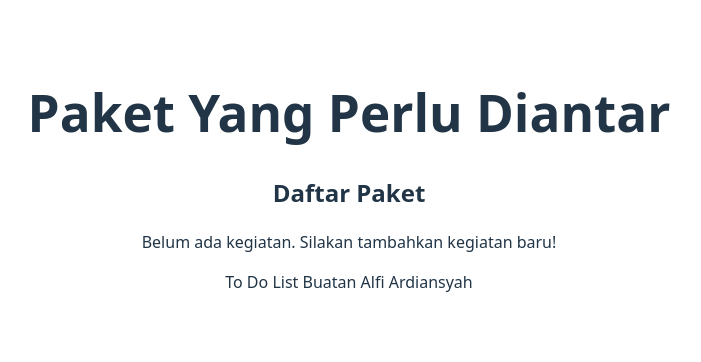
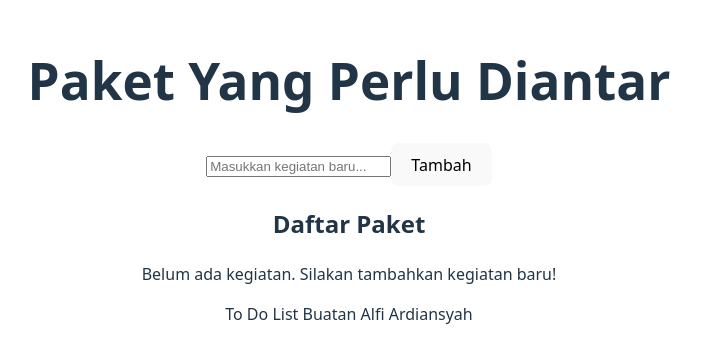
Before and after one commit to Alfi-B/32-pbk-uts-233510770, a Vue app: page / in a window 1280 px wide. Shown: the part 220-582 px from the top of the page, without its empty margins (291-992 px from the left). Built offline with nearby package versions, Linux system fonts and the light colour scheme.

Commit message:
User Bisa Menambahkan Kegiatan

```diff
--- a/src/App.vue
+++ b/src/App.vue
@@ -3,6 +3,18 @@
     <h1>Paket Yang Perlu Diantar</h1>
 
     <div class="main-container">
+      <div class="form-section">
+        <form @submit.prevent="tambahKegiatan" class="add-form">
+          <input
+            v-model="inputKegiatan"
+            placeholder="Masukkan kegiatan baru..."
+            required
+            class="kegiatan-input"
+          />
+          <button type="submit" class="btn-add">Tambah</button>
+        </form>
+      </div>
+
       <div class="activity-list">
         <h2>Daftar Paket</h2>
         <div v-if="daftarKegiatan.length === 0" class="empty-state">
@@ -33,10 +45,35 @@ export default {
   data() {
     return {
       daftarKegiatan: [],
+      inputKegiatan: '',
       lastId: 0
     }
   },
   methods: {
+    tambahKegiatan() {
+      if (this.inputKegiatan.trim() === '') return;
+
+      const newId = this.lastId + 1;
+      this.lastId = newId;
+
+      const newKegiatan = {
+        id: newId,
+        teks: this.inputKegiatan,
+        selesai: false,
+        timestamp: new Date()
+      };
+
+      this.daftarKegiatan.unshift(newKegiatan);
+      this.inputKegiatan = '';
+
+      this.simpanKegiatan();
+    },
+
+    simpanKegiatan() {
+      localStorage.setItem('daftarKegiatan', JSON.stringify(this.daftarKegiatan));
+      localStorage.setItem('lastId', this.lastId.toString());
+    },
+
     muatKegiatan() {
       const savedKegiatan = localStorage.getItem('daftarKegiatan');
       const savedId = localStorage.getItem('lastId');
```
